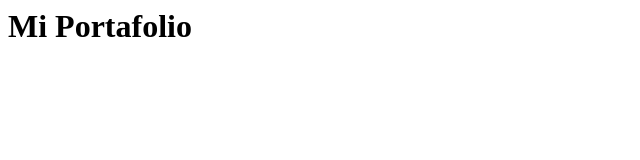
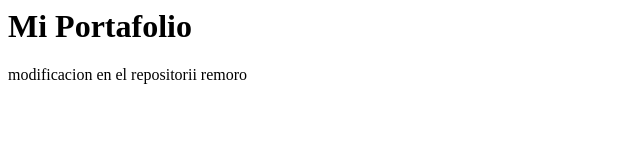
Before and after one commit to AbigailGuz/portafolioFrontEnd, a plain HTML site: page index.html in a window 1280 px wide. Shown: the whole page, without its empty margins (0-640 px from the left). Drawn offline with Linux system fonts and the light colour scheme.

Commit message:
Update index.html

```diff
--- a/index.html
+++ b/index.html
@@ -1 +1,2 @@
 <h1>Mi Portafolio</h1>
+<p> modificacion en el repositorii remoro </p>
```
